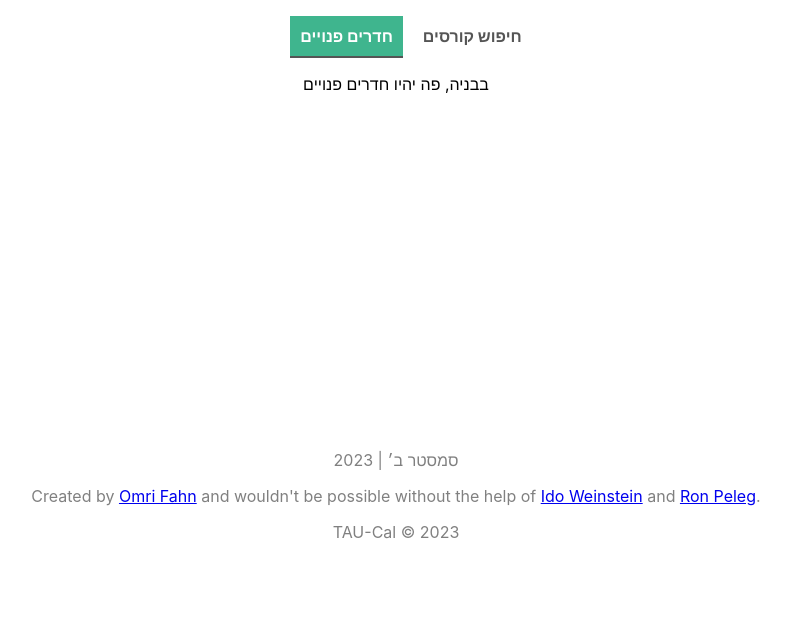
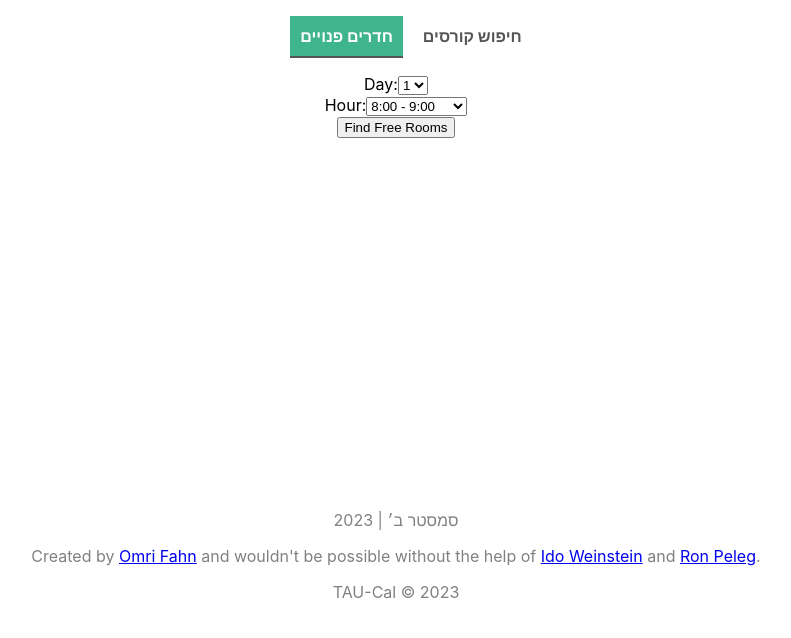
Before and after one commit to omrifahn/TAU-Cal, a React (Create React App) app: page / in a window 1280 px wide. Shown: the top 638 px of the page, without its empty margins (244-1035 px from the left). Built offline with nearby package versions, Linux system fonts and the light colour scheme.

Commit message:
<FreeRoomsFinder /> works

```diff
--- a/src/App.js
+++ b/src/App.js
@@ -2,13 +2,14 @@ import './App.css';
 import CalendarTable from "./components/CalendarTable";
 import Footer from "./components/Footer";
 import Tabs from "./components/Tabs";
+import FreeRoomsFinder from "./components/FreeRoomsFinder";
 
 function App() {
   return (
     <div className="App">
         <Tabs>
             <div label="חדרים פנויים">
-                בבניה, פה יהיו חדרים פנויים
+                <FreeRoomsFinder />
             </div>
 
             <div label="חיפוש קורסים">
--- /dev/null
+++ b/src/components/FreeRoomsFinder.js
@@ -0,0 +1,79 @@
+import React, { useState } from 'react';
+import data from './../real_rooms_availability.json';
+
+const FreeRoomsFinder = () => {
+    const [selectedDay, setSelectedDay] = useState(1);
+    const [selectedHour, setSelectedHour] = useState(8);
+    const [freeRooms, setFreeRooms] = useState([]);
+
+    const handleDayChange = (event) => {
+        setSelectedDay(event.target.value);
+    };
+
+    const handleHourChange = (event) => {
+        setSelectedHour(event.target.value);
+    };
+
+    const findFreeRooms = () => {
+        const freeRooms = [];
+        for (const location in data) {
+            for (const room in data[location]) {
+                if (data[location][room][selectedDay][selectedHour]) {
+                    freeRooms.push({ location, room });
+                }
+            }
+        }
+        setFreeRooms(freeRooms);
+    };
+
+    return (
+        <div>
+            <div>
+                <label htmlFor="day-select">Day:</label>
+                <select id="day-select" value={selectedDay} onChange={handleDayChange}>
+                    <option value={1}>1</option>
+                    <option value={2}>2</option>
+                    <option value={3}>3</option>
+                    <option value={4}>4</option>
+                    <option value={5}>5</option>
+                </select>
+            </div>
+            <div>
+                <label htmlFor="hour-select">Hour:</label>
+                <select id="hour-select" value={selectedHour} onChange={handleHourChange}>
+                    <option value={8}>8:00 - 9:00</option>
+                    <option value={9}>9:00 - 10:00</option>
+                    <option value={10}>10:00 - 11:00</option>
+                    <option value={11}>11:00 - 12:00</option>
+                    <option value={12}>12:00 - 13:00</option>
+                    <option value={13}>13:00 - 14:00</option>
+                    <option value={14}>14:00 - 15:00</option>
+                    <option value={15}>15:00 - 16:00</option>
+                    <option value={16}>16:00 - 17:00</option>
+                    <option value={17}>17:00 - 18:00</option>
+                    <option value={18}>18:00 - 19:00</option>
+                    <option value={19}>19:00 - 20:00</option>
+                </select>
+            </div>
+            <button onClick={findFreeRooms}>Find Free Rooms</button>
+
+            <ul style={{ direction: 'rtl'}}>
+                {freeRooms.map((freeRoom, index, allRooms) => (
+                    <React.Fragment key={`${freeRoom.location}-${freeRoom.room}`}>
+                        {index === 0 || allRooms[index - 1].location !== freeRoom.location ? (
+                            <li style={{ listStyleType: 'none', margin: '0', padding: '0.5em' }}>
+                                <strong>{freeRoom.location}:</strong>
+                            </li>
+                        ) : null}
+                        <li style={{ listStyleType: 'none' }}>
+                            {freeRoom.room}
+                        </li>
+                    </React.Fragment>
+                ))}
+            </ul>
+
+        </div>
+    );
+};
+
+export default FreeRoomsFinder;
```
